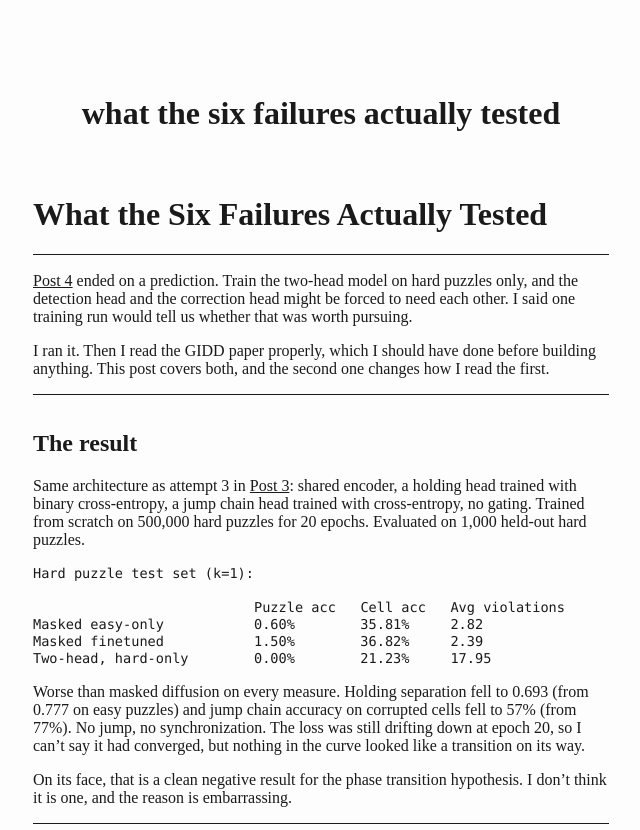
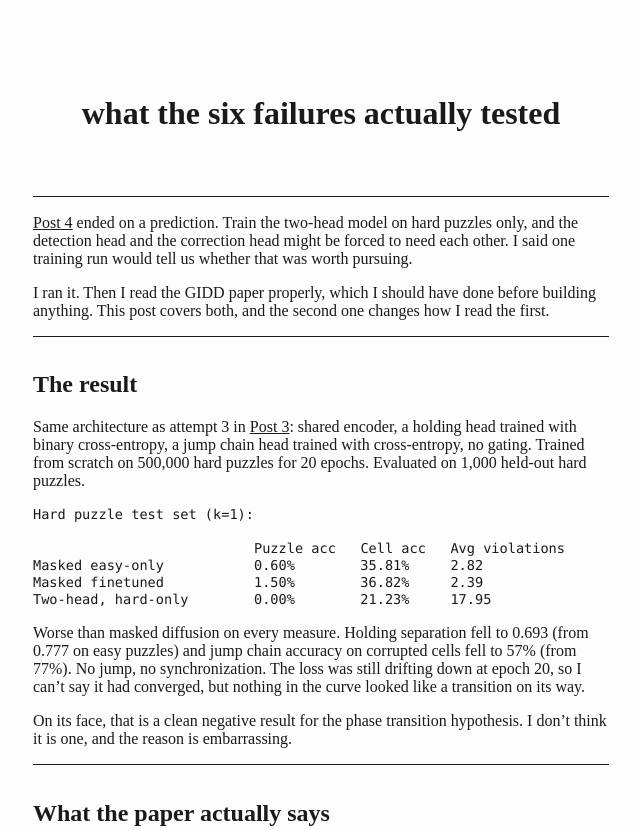
Before and after one commit to harry-david-brown/website, a plain HTML site: page post5.html in a window 1280 px wide. Shown: the top 830 px of the page, without its empty margins (319-959 px from the left). Drawn offline with Linux system fonts and the light colour scheme.

Commit message:
fix title

```diff
--- a/post5.html
+++ b/post5.html
@@ -177,8 +177,6 @@
 <header id="title-block-header">
 <h1 class="title">what the six failures actually tested</h1>
 </header>
-<h1 id="what-the-six-failures-actually-tested">What the Six Failures
-Actually Tested</h1>
 <hr />
 <p><a href="/post4.html">Post 4</a> ended on a prediction. Train the
 two-head model on hard puzzles only, and the detection head and the
```
